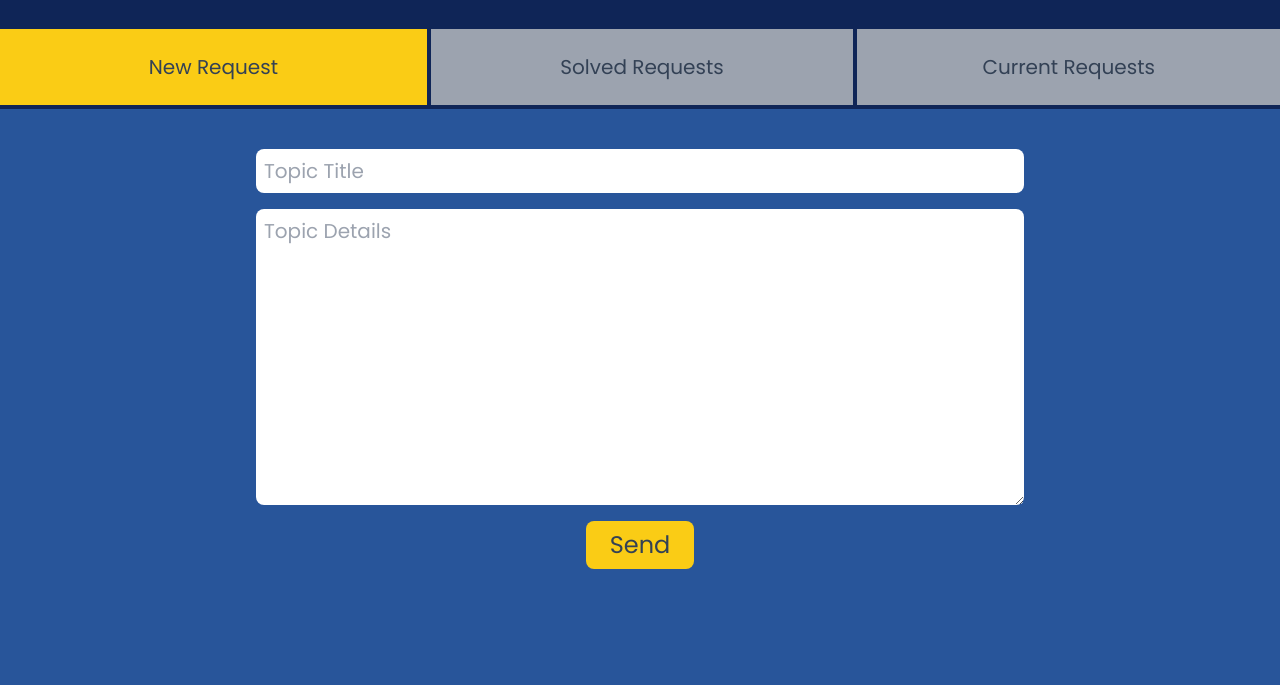
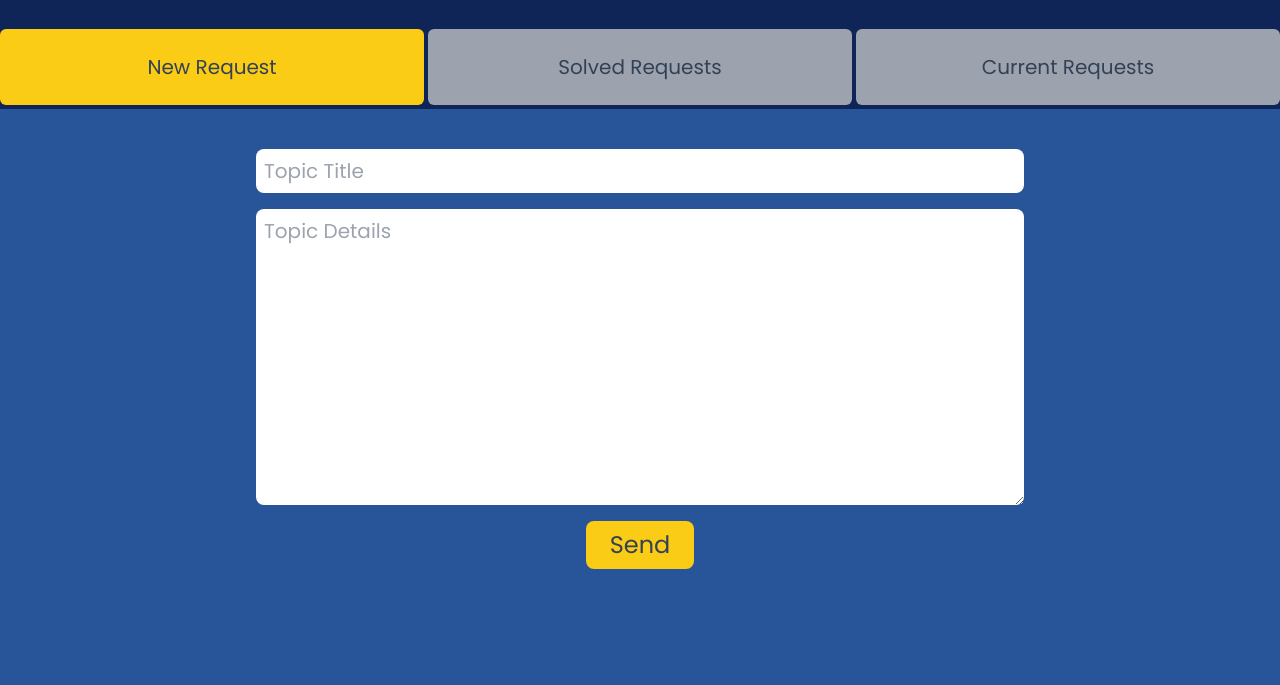
Before and after one commit to falkayadev/mvc-test, a website: page src/personal/support.html in a window 1280 px wide. Shown: the part 115-800 px from the top of the page. Drawn offline with Linux system fonts and the light colour scheme.

Commit message:
rounded tabs

```diff
--- a/src/personal/support.html
+++ b/src/personal/support.html
@@ -122,16 +122,15 @@
     </header>
     <main class="pt-36 text-slate-700 text-xl bg-primary-2">
         <!-- TABS -->
-        <div class="grid grid-cols-3 h-20 border-b-4 border-primary-2 divide-x-4 divide-primary-2 text-center"
-            id="tabs">
-            <div class="bg-yellow-400 h-full flex items-center justify-center cursor-pointer" id="new-request"
-                onclick="newSection()">New
+        <div class="grid grid-cols-3 h-20 border-b-4 border-primary-2 gap-1 divide-primary-2 text-center" id="tabs">
+            <div class="bg-yellow-400 h-full flex items-center justify-center rounded-md cursor-pointer"
+                id="new-request" onclick="newSection()">New
                 Request</div>
-            <div class="bg-gray-400  h-full flex items-center justify-center cursor-pointer" id="solved-request"
-                onclick="solvedSection()">Solved
+            <div class="bg-gray-400  h-full flex items-center justify-center rounded-md cursor-pointer"
+                id="solved-request" onclick="solvedSection()">Solved
                 Requests</div>
-            <div class="bg-gray-400 h-full flex items-center justify-center cursor-pointer" id="current-request"
-                onclick="currentSection()">Current
+            <div class="bg-gray-400 h-full flex items-center justify-center rounded-md cursor-pointer"
+                id="current-request" onclick="currentSection()">Current
                 Requests</div>
         </div>
         <!-- TABS END -->
```
